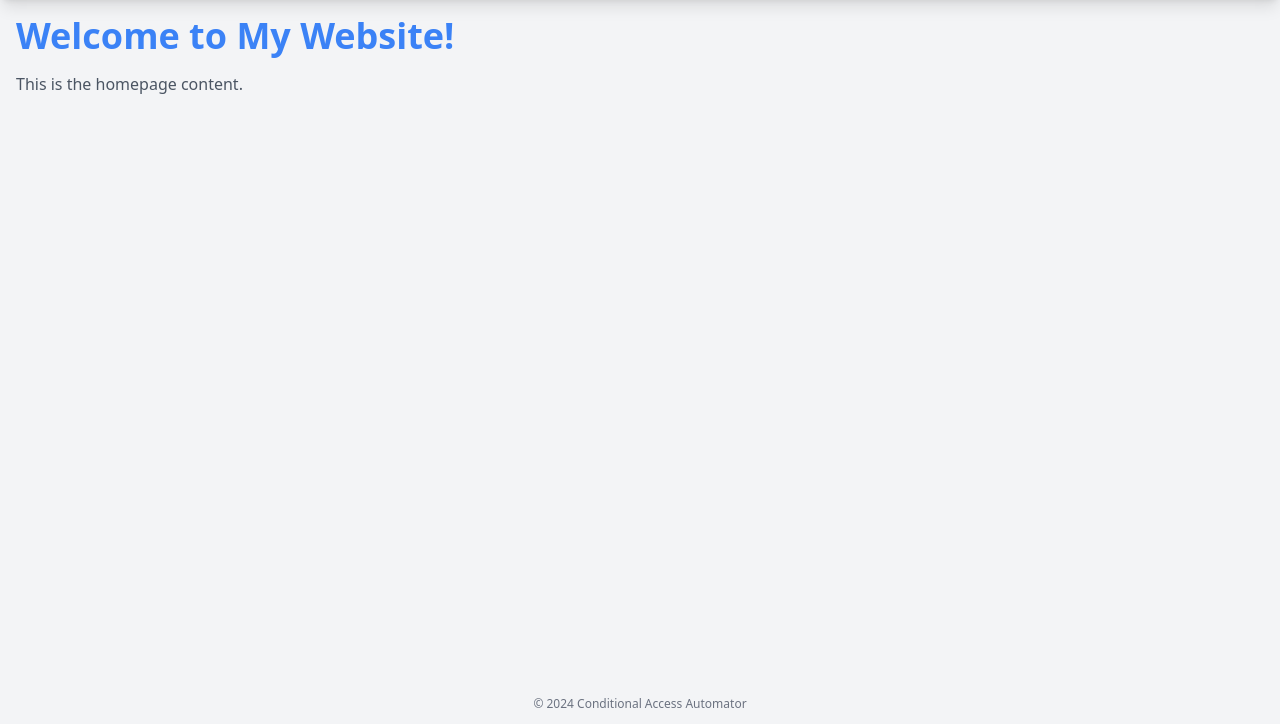
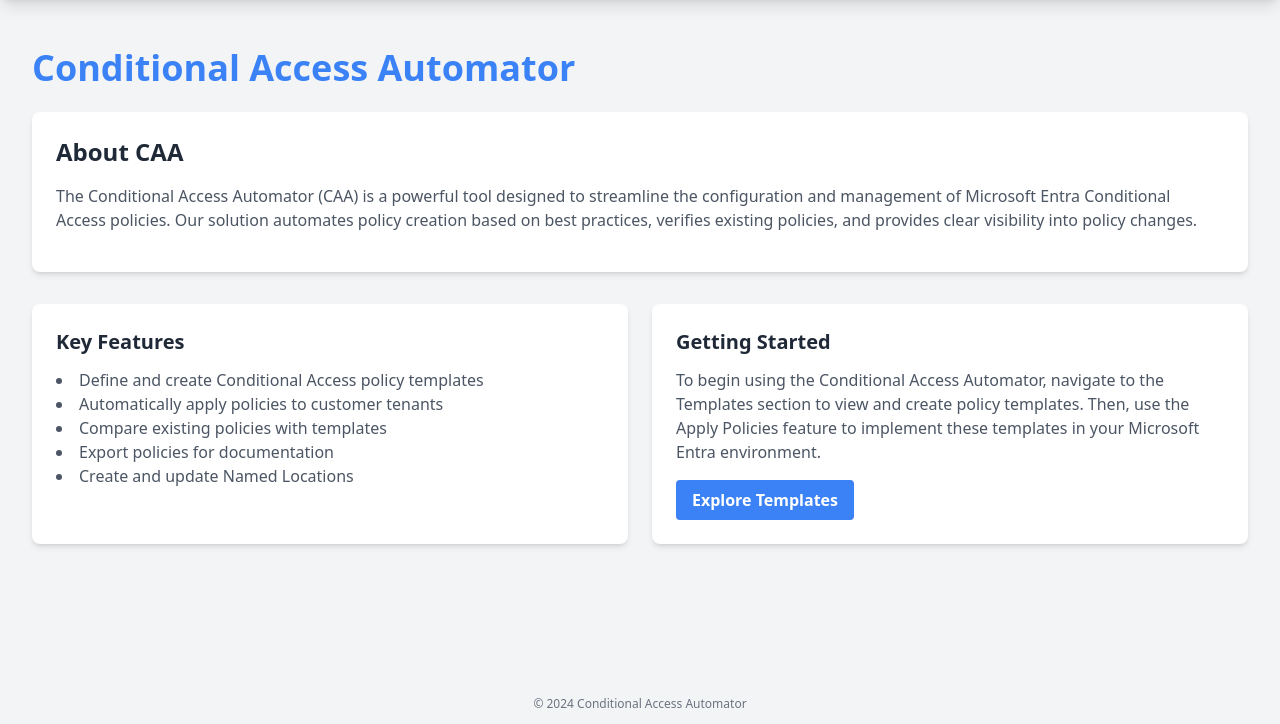
Before and after one commit to Megakuul/conditional-access-automator, a Flask app: page / in a window 1280 px wide. Shown: the part 76-800 px from the top of the page. Run offline with Flask 3, Linux system fonts and the light colour scheme; some libraries are stand-ins or nearby versions.

Commit message:
fix: home page

```diff
--- a/web/templates/index.html
+++ b/web/templates/index.html
@@ -3,6 +3,36 @@
 {% block title %}CAA - Home{% endblock %}
 
 {% block content %}
-  <h1 class="text-4xl font-bold text-blue-500">Welcome to My Website!</h1>
-  <p class="mt-4 text-gray-600">This is the homepage content.</p>
+  <div class="container mx-auto px-4 py-8">
+    <h1 class="text-4xl font-bold text-blue-500 mb-6">Conditional Access Automator</h1>
+
+    <div class="bg-white shadow-md rounded-lg p-6 mb-8">
+      <h2 class="text-2xl font-semibold text-gray-800 mb-4">About CAA</h2>
+      <p class="text-gray-600 mb-4">
+        The Conditional Access Automator (CAA) is a powerful tool designed to streamline the configuration and management of Microsoft Entra Conditional Access policies. Our solution automates policy creation based on best practices, verifies existing policies, and provides clear visibility into policy changes.
+      </p>
+    </div>
+
+    <div class="grid md:grid-cols-2 gap-6">
+      <div class="bg-white shadow-md rounded-lg p-6">
+        <h3 class="text-xl font-semibold text-gray-800 mb-3">Key Features</h3>
+        <ul class="list-disc list-inside text-gray-600">
+          <li>Define and create Conditional Access policy templates</li>
+          <li>Automatically apply policies to customer tenants</li>
+          <li>Compare existing policies with templates</li>
+          <li>Export policies for documentation</li>
+          <li>Create and update Named Locations</li>
+        </ul>
+      </div>
+      <div class="bg-white shadow-md rounded-lg p-6">
+        <h3 class="text-xl font-semibold text-gray-800 mb-3">Getting Started</h3>
+        <p class="text-gray-600 mb-4">
+          To begin using the Conditional Access Automator, navigate to the Templates section to view and create policy templates. Then, use the Apply Policies feature to implement these templates in your Microsoft Entra environment.
+        </p>
+        <a href="#" class="inline-block bg-blue-500 hover:bg-blue-600 text-white font-bold py-2 px-4 rounded transition duration-300">
+          Explore Templates
+        </a>
+      </div>
+    </div>
+  </div>
 {% endblock %}
```
